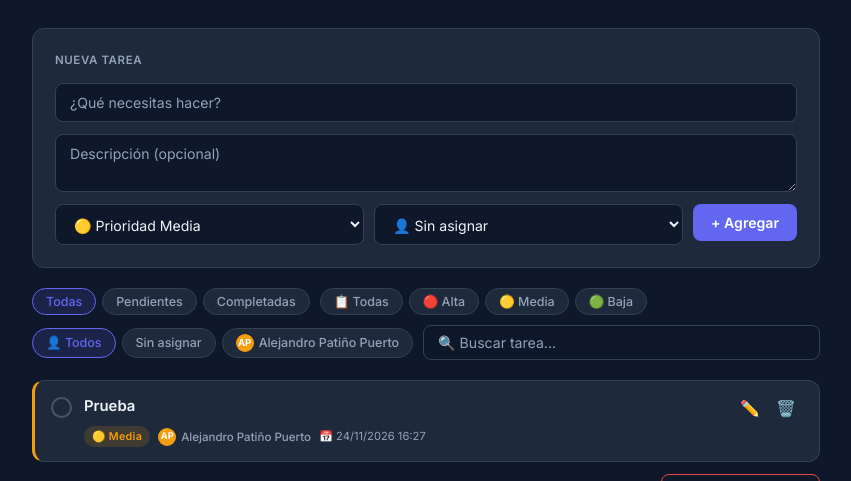
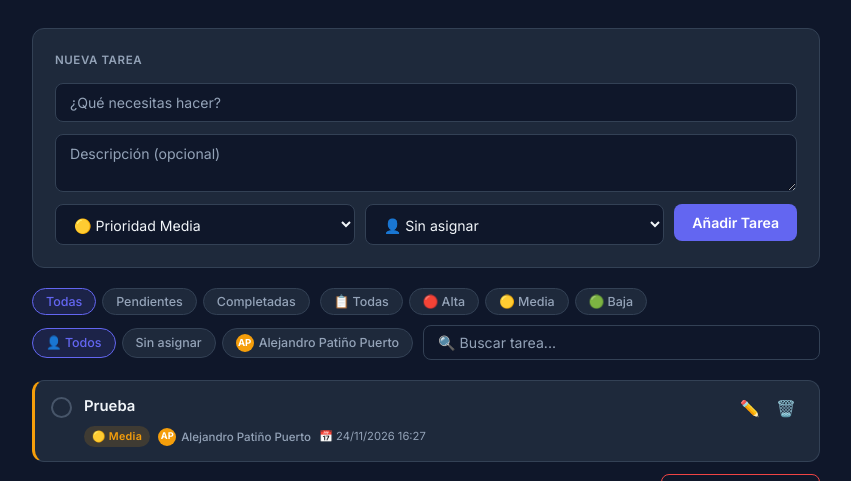
Before and after one commit to alejandropu2604-sys/app_python, a Flask app: page / in a window 1280 px wide. Shown: the part 97-578 px from the top of the page, without its empty margins (214-1065 px from the left). Run offline with Flask 3, Linux system fonts and the light colour scheme; data comes from the database, SQL or seed files in the repository.

Commit message:
Ajuste de Textos

```diff
--- a/templates/index.html
+++ b/templates/index.html
@@ -54,9 +54,9 @@
                 <option value="high">🔴 Prioridad Alta</option>
               </select>
               <select id="input-user" class="input-field input-select">
-                <option value="">👤 Sin asignar</option>
+                <option value="">👤 Tareas NO asignadas</option>
               </select>
-              <button type="submit" class="btn btn-primary">+ Agregar</button>
+              <button type="submit" class="btn btn-primary">Añadir Tarea</button>
             </div>
           </form>
         </section>
```
